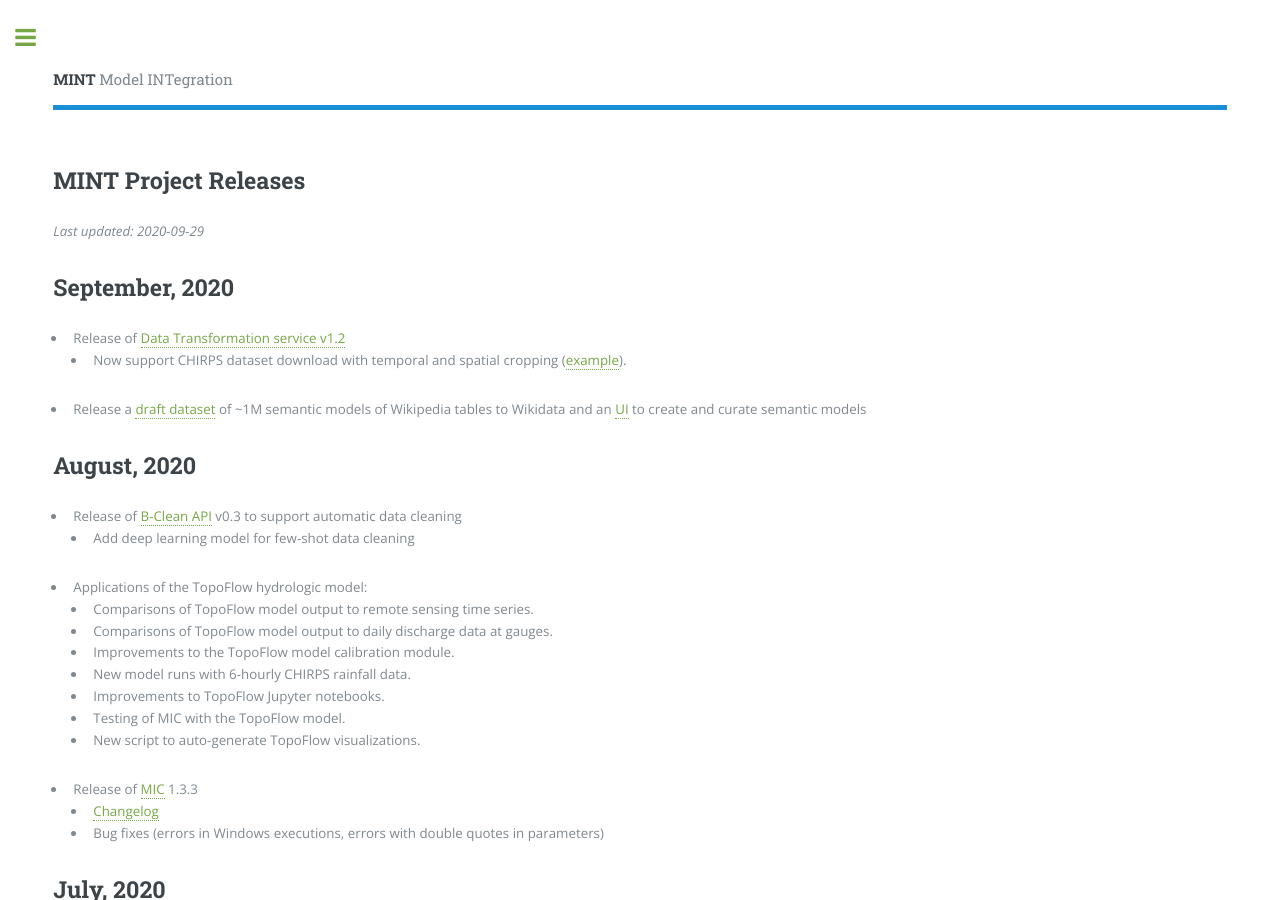
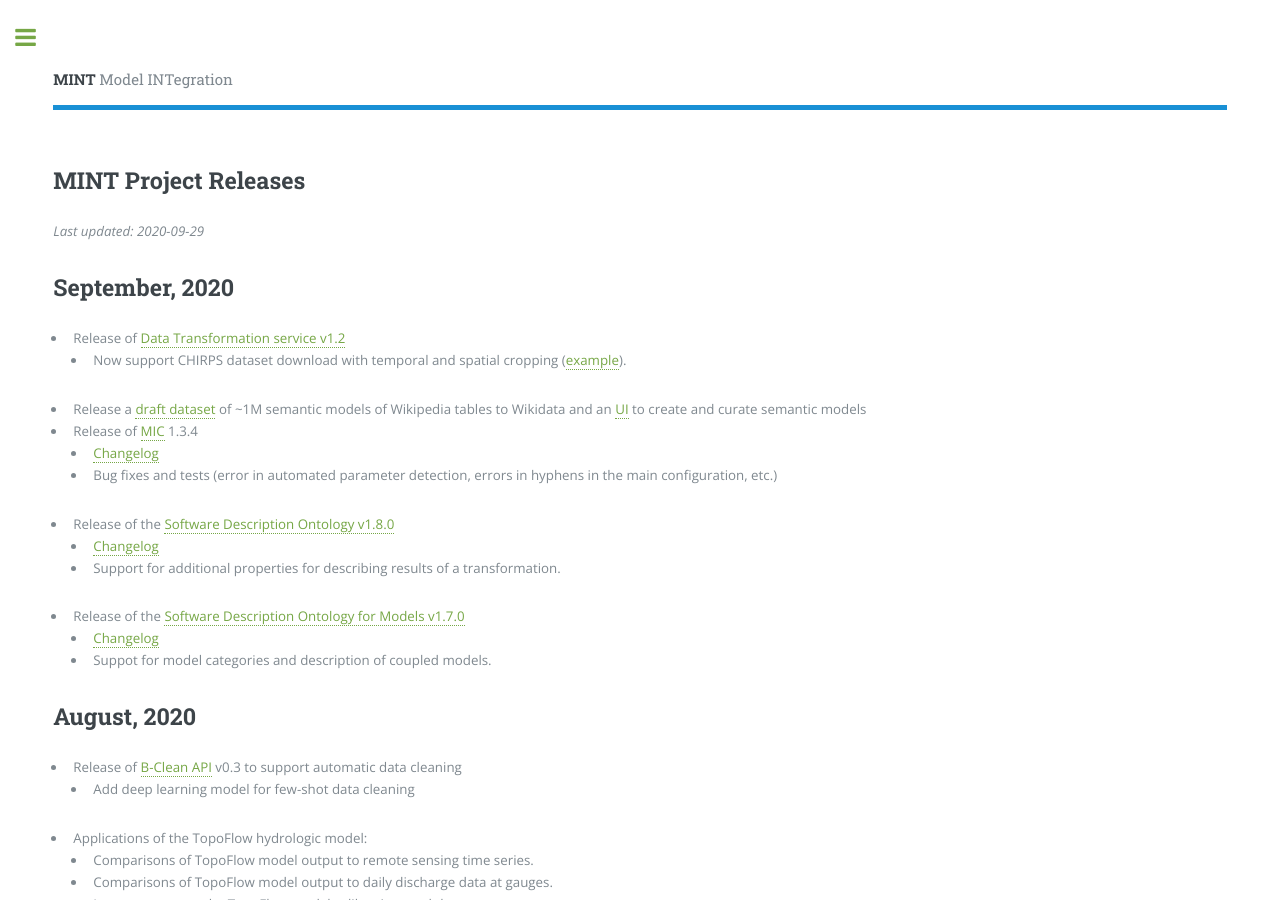
Before and after one commit to KnowledgeCaptureAndDiscovery/MINT, a Jekyll site: the page built from releases.md, in a window 1280 px wide and 900 px high. Built offline with Jekyll 4.4.1, drawn with Linux system fonts in a browser that asks for light colours.

Commit message:
Update releases.md

```diff
--- a/releases.md
+++ b/releases.md
@@ -9,6 +9,15 @@
  * Release of [Data Transformation service v1.2]({{ '/products/data/' | absolute_url }}#transformation-services)
    * Now support CHIRPS dataset download with temporal and spatial cropping ([example](https://github.com/mintproject/MINT-Transformation/tree/master/examples/chirps)).
  * Release a [draft dataset](https://drive.google.com/drive/folders/1ot6d4do1oLGXzAIIppx5j9ECDxzHkB-4?usp=sharing) of ~1M semantic models of Wikipedia tables to Wikidata and an [UI](https://github.com/binh-vu/semantic-modeling-ui) to create and curate semantic models
+ * Release of [MIC]({{ '/products/model/' | absolute_url }}#model-insertion-checker-mic) 1.3.4
+    * [Changelog](https://github.com/mintproject/mic/releases/tag/1.3.4)
+    * Bug fixes and tests (error in automated parameter detection, errors in hyphens in the main configuration, etc.)
+  * Release of the [Software Description Ontology v1.8.0](https://w3id.org/okn/o/sd/1.8.0)
+    * [Changelog](https://knowledgecaptureanddiscovery.github.io/SoftwareDescriptionOntology/release/1.8.0/index-en.html#changes)
+    * Support for additional properties for describing results of a transformation.
+  * Release of the [Software Description Ontology for Models v1.7.0](https://w3id.org/okn/o/sd/1.7.0)
+    * [Changelog](https://mintproject.github.io/Mint-ModelCatalog-Ontology/release/1.7.0/index-en.html#changes)
+    * Suppot for model categories and description of coupled models.
 
 ## August, 2020
 * Release of [B-Clean API](https://github.com/mintproject/byod-cleaning-api/tree/v0.3) v0.3 to support automatic data cleaning
```
